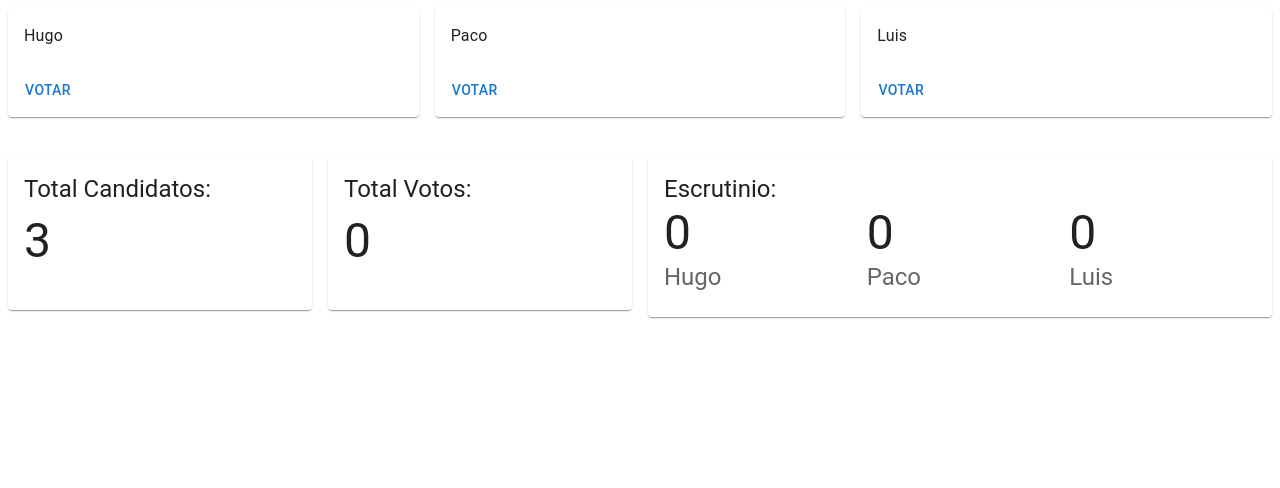
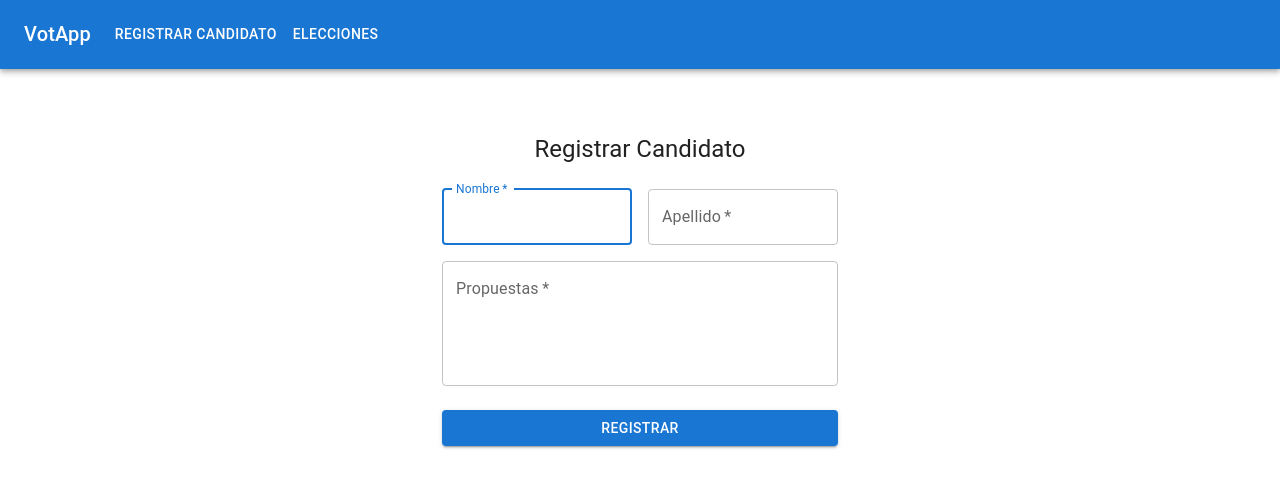
Before and after one commit to BrigitteNikoll/Votos-electorales, a React (Create React App) app: page /registrar in a window 1280 px wide. Shown: the top 488 px of the page. Built offline with nearby package versions, Linux system fonts and the light colour scheme.

Commit message:
Adding RegistrarCAndidato

```diff
--- a/package.json
+++ b/package.json
@@ -5,6 +5,7 @@
   "dependencies": {
     "@emotion/react": "^11.9.3",
     "@emotion/styled": "^11.9.3",
+    "@mui/icons-material": "^5.8.4",
     "@mui/material": "^5.8.5",
     "@mui/styled-engine-sc": "^5.8.0",
     "@testing-library/jest-dom": "^5.16.4",
@@ -12,6 +13,7 @@
     "@testing-library/user-event": "^13.5.0",
     "react": "^18.2.0",
     "react-dom": "^18.2.0",
+    "react-router-dom": "^6.3.0",
     "react-scripts": "5.0.1",
     "styled-components": "^5.3.5",
     "web-vitals": "^2.1.4"
--- a/src/App.js
+++ b/src/App.js
@@ -1,10 +1,27 @@
 import Elecciones from "./pages/Elecciones.jsx";
+import { BrowserRouter, Route, Routes } from "react-router-dom";
+import  RegistrarCandidato  from "./pages/RegistrarCandidato.jsx";
+import { Box } from "@mui/material";
+import Navbar from "./components/Navbar.jsx";
 import { CandidatosProvider } from "./utils/CandidatosContext.js";
+import "./style.css";
 
 function App() {
   return (
     <CandidatosProvider>
-      <Elecciones />
+      <BrowserRouter>
+        <Navbar />
+        <Box
+          sx={{
+            margin: 2,
+          }}
+        >
+          <Routes>
+            <Route index element={<Elecciones />}></Route>
+            <Route path="registrar" element={<RegistrarCandidato />} />
+          </Routes>
+        </Box>
+      </BrowserRouter>
     </CandidatosProvider>
   );
 }
--- /dev/null
+++ b/src/components/Navbar.jsx
@@ -0,0 +1,121 @@
+import AppBar from '@mui/material/AppBar';
+import Box from '@mui/material/Box';
+import Toolbar from '@mui/material/Toolbar';
+import IconButton from '@mui/material/IconButton';
+import Typography from '@mui/material/Typography';
+import Menu from '@mui/material/Menu';
+import MenuIcon from '@mui/icons-material/Menu';
+import Container from '@mui/material/Container';
+import Button from '@mui/material/Button';
+import MenuItem from '@mui/material/MenuItem';
+import { useNavigate } from 'react-router-dom';
+import { useState } from 'react';
+
+const pages = [
+  {
+    title: 'Registrar Candidato',
+    id: 'registrar',
+  },
+  {
+    title: 'Elecciones',
+    id: '',
+  },
+];
+
+const Navbar = () => {
+  const [anchorElNav, setAnchorElNav] = useState(null);
+  const navigate = useNavigate();
+
+  const handleOpenNavMenu = event => {
+    setAnchorElNav(event.currentTarget);
+  };
+
+  const handleCloseNavMenu = () => {
+    setAnchorElNav(null);
+  };
+
+  const handleCloseUserMenu = pageId => {
+    navigate(pageId);
+  };
+
+  return (
+    <AppBar position="static">
+      <Container maxWidth="xl">
+        <Toolbar disableGutters>
+          <Typography
+            variant="h6"
+            noWrap
+            component="div"
+            sx={{ mr: 2, display: { xs: 'none', md: 'flex' } }}
+          >
+            VotApp
+          </Typography>
+
+          <Box sx={{ flexGrow: 1, display: { xs: 'flex', md: 'none' } }}>
+            <IconButton
+              size="large"
+              aria-label="account of current user"
+              aria-controls="menu-appbar"
+              aria-haspopup="true"
+              onClick={handleOpenNavMenu}
+              color="inherit"
+            >
+              <MenuIcon />
+            </IconButton>
+            <Menu
+              id="menu-appbar"
+              anchorEl={anchorElNav}
+              anchorOrigin={{
+                vertical: 'bottom',
+                horizontal: 'left',
+              }}
+              keepMounted
+              transformOrigin={{
+                vertical: 'top',
+                horizontal: 'left',
+              }}
+              open={Boolean(anchorElNav)}
+              onClose={handleCloseNavMenu}
+              sx={{
+                display: { xs: 'block', md: 'none' },
+              }}
+            >
+              {pages.map(page => (
+                <MenuItem
+                  key={page.title}
+                  onClick={() => {
+                    handleCloseUserMenu(page.id);
+                  }}
+                >
+                  <Typography textAlign="center">{page.title}</Typography>
+                </MenuItem>
+              ))}
+            </Menu>
+          </Box>
+          <Typography
+            variant="h6"
+            noWrap
+            component="div"
+            sx={{ flexGrow: 1, display: { xs: 'flex', md: 'none' } }}
+          >
+            VotAPP
+          </Typography>
+          <Box sx={{ flexGrow: 1, display: { xs: 'none', md: 'flex' } }}>
+            {pages.map(page => (
+              <Button
+                key={page.title}
+                onClick={() => {
+                  handleCloseUserMenu(page.id);
+                }}
+                sx={{ my: 2, color: 'white', display: 'block' }}
+              >
+                {page.title}
+              </Button>
+            ))}
+          </Box>
+        </Toolbar>
+      </Container>
+    </AppBar>
+  );
+};
+export default Navbar;
--- /dev/null
+++ b/src/pages/RegistrarCandidato.jsx
@@ -0,0 +1,94 @@
+import {
+  Button,
+  Container,
+  CssBaseline,
+  Grid,
+  TextField,
+  Typography,
+} from "@mui/material";
+import { Box } from "@mui/system";
+import { useContext, useState } from "react";
+import { CandidatosContext } from "../utils/CandidatosContext";
+
+const RegistrarCandidato = () => {
+  const [candidato, setCandidato] = useState(null);
+  const { nuevoCandidato } = useContext(CandidatosContext);
+
+  const onInputChange = (inputName) => (inputValue) => {
+    setCandidato({ ...candidato, [inputName]: inputValue.target.value });
+  };
+
+  return (
+    <Container component="main" maxWidth="xs">
+      <CssBaseline />
+      <Box
+        sx={{
+          marginTop: 8,
+          display: "flex",
+          flexDirection: "column",
+          alignItems: "center",
+        }}
+      >
+        <Typography component="h1" variant="h5">
+          Registrar Candidato
+        </Typography>
+        <Box
+          component="form"
+          noValidate
+          onSubmit={e => {
+            e.preventDefault();
+            nuevoCandidato(candidato);
+          }}
+          sx={{ mt: 3 }}
+        >
+          <Grid container spacing={2}>
+            <Grid item xs={12} sm={6}>
+              <TextField
+                onChange={onInputChange("firstName")}
+                name="firstName"
+                required
+                fullWidth
+                id="firstName"
+                label="Nombre"
+                autoFocus
+              />
+            </Grid>
+            <Grid item xs={12} sm={6}>
+              <TextField
+                onChange={onInputChange("lastName")}
+                required
+                fullWidth
+                id="lastName"
+                label="Apellido"
+                name="lastName"
+              />
+            </Grid>
+            <Grid item xs={12} sm={12}>
+              <TextField
+                onChange={onInputChange("propuestas")}
+                required
+                fullWidth
+                multiline
+                rows={4}
+                id="propuestas"
+                label="Propuestas"
+                name="propuestas"
+                autoComplete="family-name"
+              />
+            </Grid>
+          </Grid>
+          <Button
+            type="submit"
+            fullWidth
+            variant="contained"
+            sx={{ mt: 3, mb: 2 }}
+          >
+            Registrar
+          </Button>
+        </Box>
+      </Box>
+    </Container>
+  );
+};
+
+export default RegistrarCandidato;
--- /dev/null
+++ b/src/style.css
@@ -0,0 +1,4 @@
+* {
+    margin: 0;
+    padding: 0;
+}
--- a/src/utils/CandidatosContext.js
+++ b/src/utils/CandidatosContext.js
@@ -26,8 +26,17 @@ export const CandidatosProvider = ({ children }) => {
     setCandidatos(nuevos);
   };
 
+  const nuevoCandidato = candidato => {
+    if (candidato != null){
+      setCandidatos(oldCandidatos => [
+        ...oldCandidatos,
+        {nombre: `${candidato.firstName} ${candidato.lastName}`, votos: 0}
+      ])
+    }
+  }
+
   return (
-    <CandidatosContext.Provider value={{ candidatos, votar }}>
+    <CandidatosContext.Provider value={{ candidatos, votar, nuevoCandidato }}>
       {children}
     </CandidatosContext.Provider>
   );
```
Also changed, not shown: 1 other file (tests, documents, lock files or other folders).
